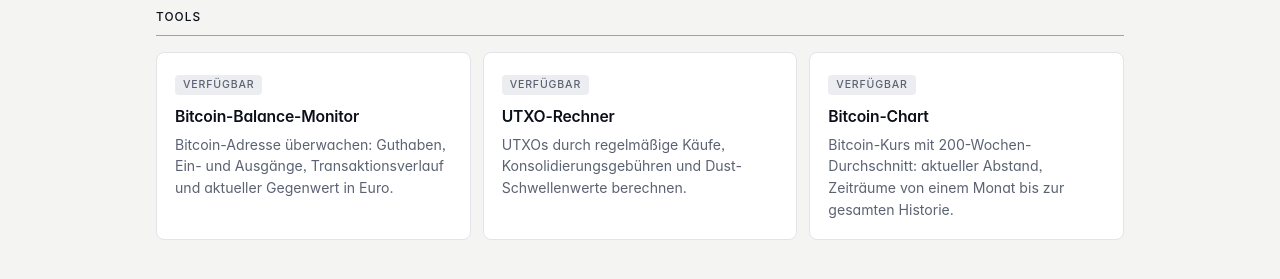
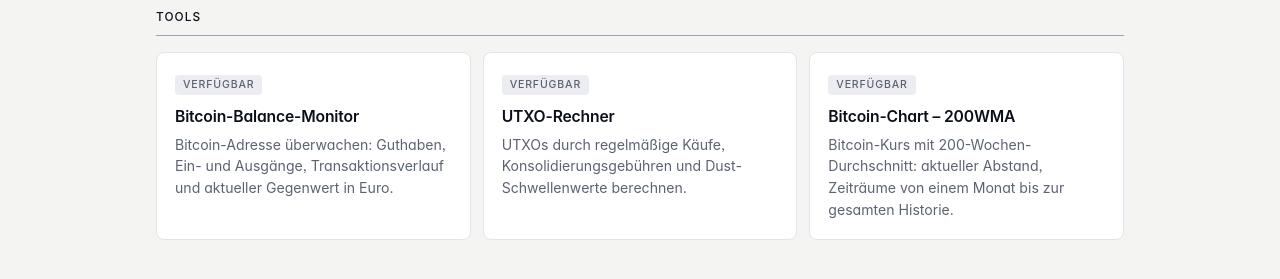
Before and after one commit to deralexander-sats/bitcoinsats.io, a Jekyll site: the page built from index.html, in a window 1280 px wide and 900 px high, scrolled down 882 px. Shown: the part 153-432 px from the top of the window. Built offline with Jekyll 4.4.1, drawn with Linux system fonts in a browser that asks for light colours; nearby versions of some CDN libraries.

Commit message:
Update tools.yml

```diff
--- a/_data/tools.yml
+++ b/_data/tools.yml
@@ -7,6 +7,6 @@
 - title: "UTXO-Rechner"
   url: /tools/utxo-rechner/
   text: "UTXOs durch regelmäßige Käufe, Konsolidierungsgebühren und Dust-Schwellenwerte berechnen."
-- title: "Bitcoin-Chart"
+- title: "Bitcoin-Chart – 200WMA"
   url: /tools/bitcoin-chart/
   text: "Bitcoin-Kurs mit 200-Wochen-Durchschnitt: aktueller Abstand, Zeiträume von einem Monat bis zur gesamten Historie."
```
